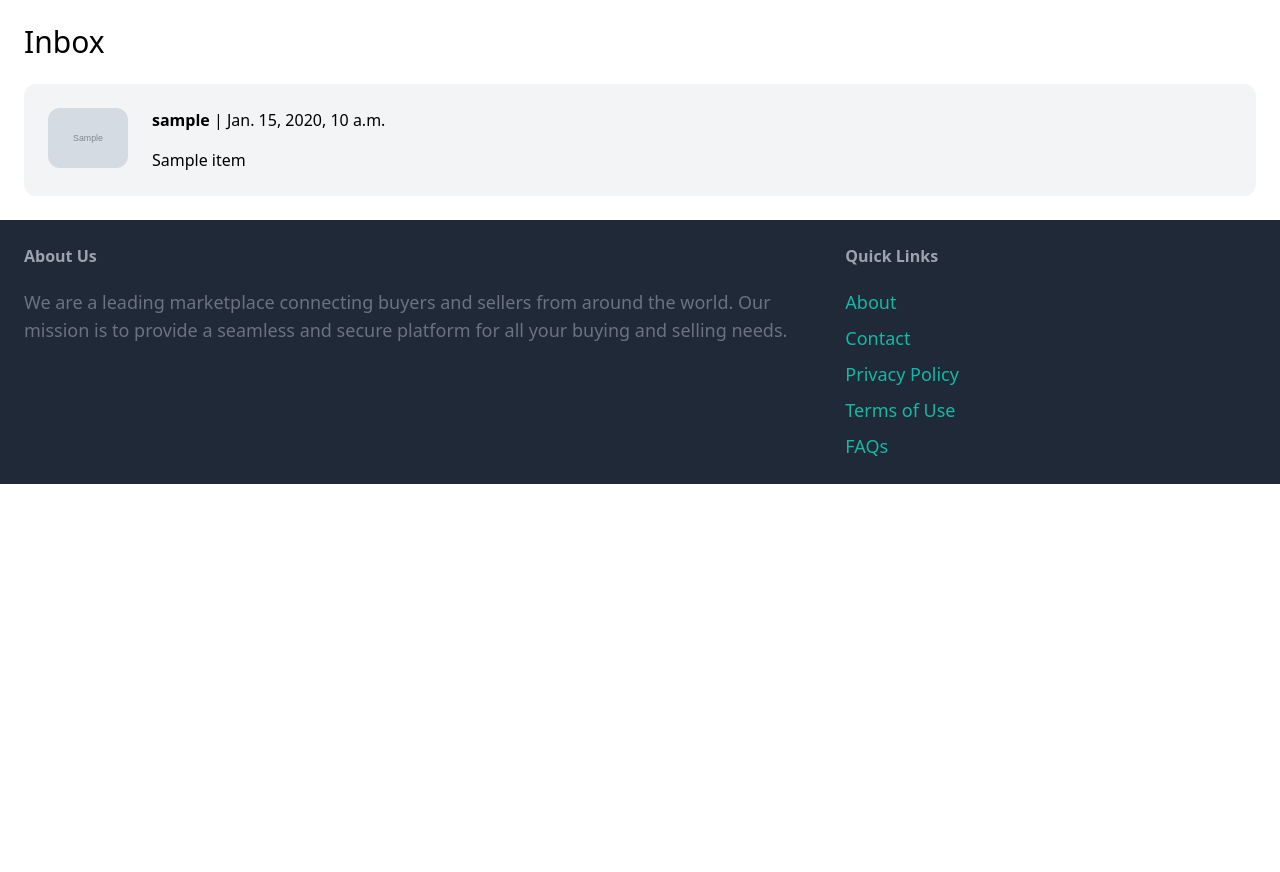
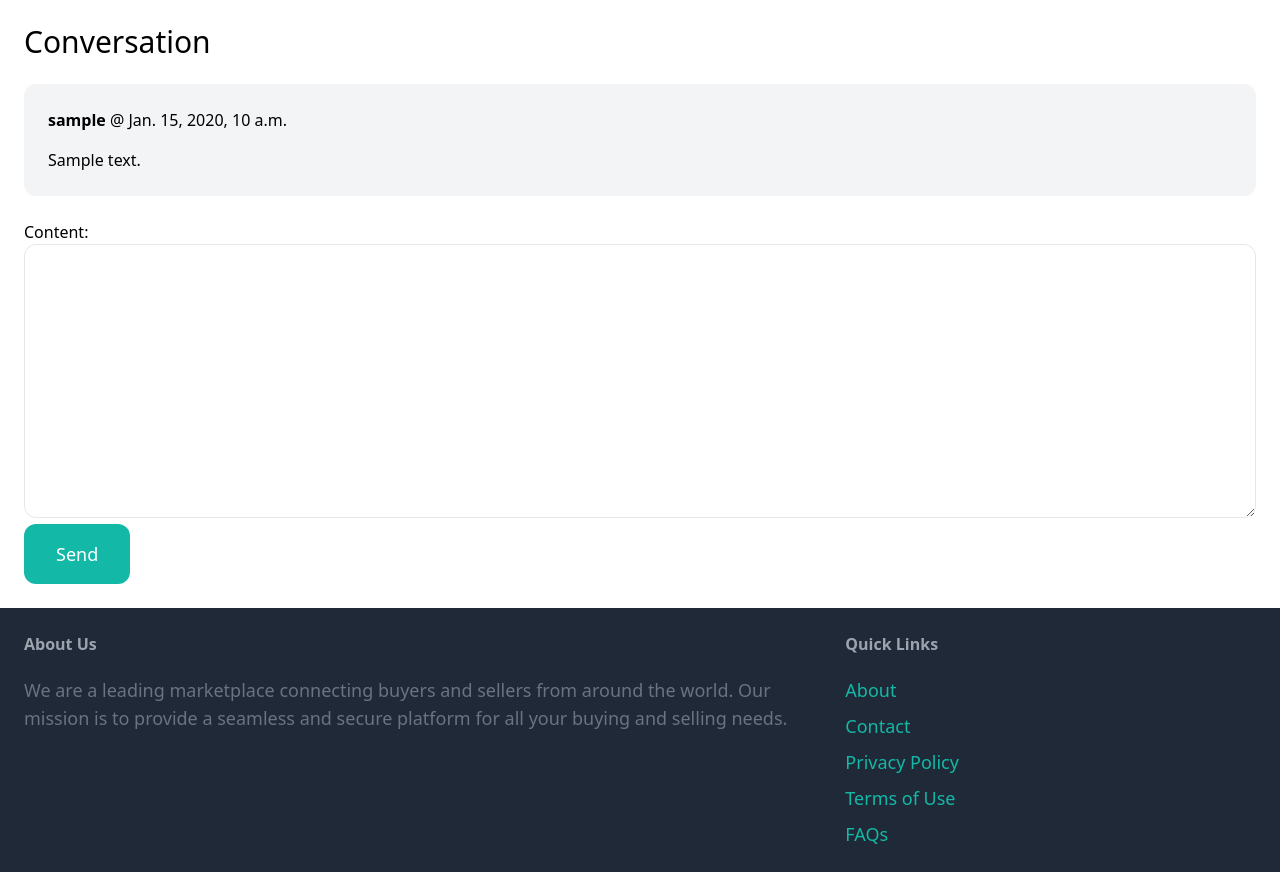
Before and after one commit to natnaeldejenekebede/Simple-Marketplace-with-Django, a Django app: template conversation/templates/conversation/inbox.html in a window 1280 px wide. Shown: the part 77-949 px from the top of the page. Before the commit the page ends 561 px from the top, so only its background shows below. Run offline with Django 4.2, Linux system fonts and the light colour scheme; the template is opened without the code that fills it: values that come from a table or form of the project are taken from there, others are empty; tables that the repository leaves empty hold one stand-in row (values such as "Sample post"); grey boxes marked "Sample" are stand-in pictures; some libraries are stand-ins or nearby versions.

Commit message:
Update inbox.html

```diff
--- a/conversation/templates/conversation/inbox.html
+++ b/conversation/templates/conversation/inbox.html
@@ -1,28 +1,26 @@
 {% extends 'core/base.html' %}
 
-{% block title %}Inbox{% endblock %}
+{% block title %}Conversation{% endblock %}
 
 {% block content %}
-<h1 class="mb-6 text-3xl">Inbox</h1>
+<h1 class="mb-6 text-3xl">Conversation</h1>
 
 <div class="space-y-6">
-    {% for conversation in conversations %}
-        <a href="{% url 'conversation:detail' conversation.id %}">
-            <div class="p-6 flex bg-gray-100 rounded-xl">
-                <div class="pr-6">
-                    <img src="{{ conversation.item.image.url }}" class="w-20 rounded-xl">
-                </div>
-
-                <div>
-                    {% for member in conversation.members.all %}
-                        {% if member != request.user %}
-                            <p class="mb-4"><strong>{{ member.username }}</strong> | {{ conversation.modified_at }}</p>
-                            <p>{{ conversation.item.name }}</p>
-                        {% endif %}
-                    {% endfor %}
-                </div>
+    {% for message in conversation.messages.all %}
+        <div class="p-6 flex {% if message.created_by == request.user %}bg-blue-100{% else %}bg-gray-100{% endif %} rounded-xl">
+            <div>
+                <p class="mb-4"><strong>{{ message.created_by.username }}</strong> @ {{ message.created_at }}</p>
+                <p>{{ message.content }}</p>
             </div>
-        </a>
+        </div>
     {% endfor %}
 </div>
+
+<form method="post" action="." class="mt-6">
+    {% csrf_token %}
+
+    {{ form.as_p }}
+
+    <button class="py-4 px-8 text-lg bg-teal-500 hover:bg-teal-700 rounded-xl text-white">Send</button>
+</form>
 {% endblock %}
```
